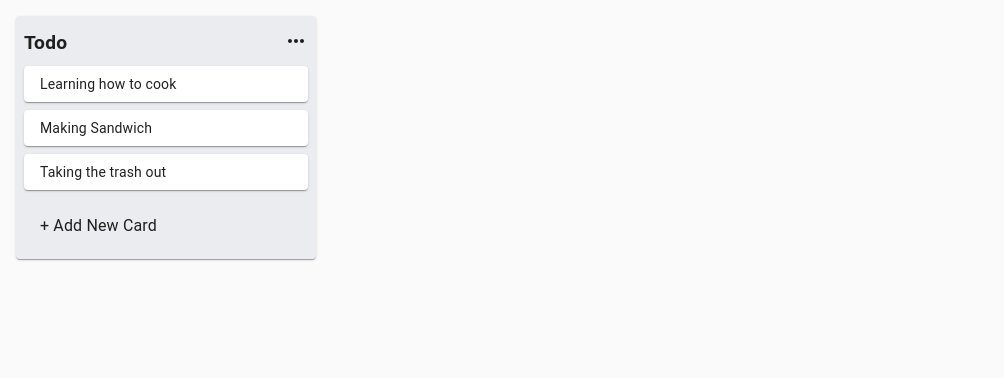
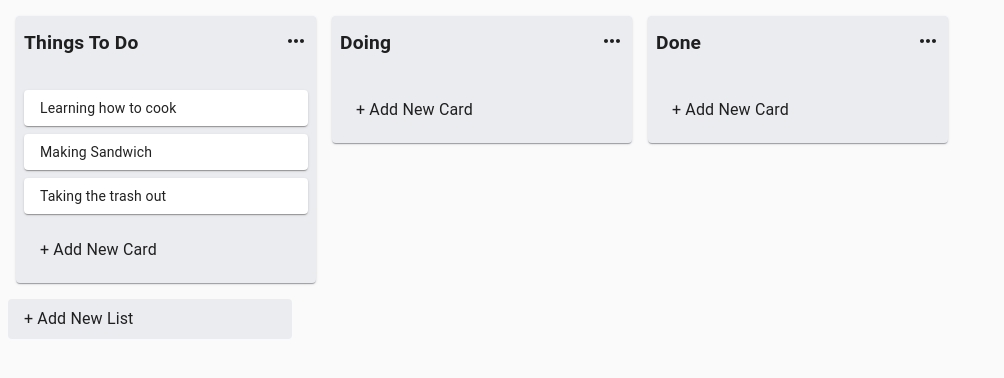
Before and after one commit to akshaydodkade/kanban-board, a React (Create React App) app: page / in a window 1280 px wide. Shown: the top 378 px of the page, without its empty margins (0-1004 px from the left). Built offline with nearby package versions, Linux system fonts and the light colour scheme.

Commit message:
board - added drag and drop

```diff
--- a/package.json
+++ b/package.json
@@ -9,6 +9,7 @@
     "@testing-library/react": "^11.1.0",
     "@testing-library/user-event": "^12.1.10",
     "react": "^17.0.2",
+    "react-beautiful-dnd": "^13.1.0",
     "react-dom": "^17.0.2",
     "react-scripts": "4.0.3",
     "web-vitals": "^1.0.1"
--- a/src/App.js
+++ b/src/App.js
@@ -3,12 +3,24 @@ import List from './components/List/List';
 import store from './utils/store';
 import StoreAPI from './utils/StoreAPI';
 import { v4 as uuid } from 'uuid';
+import InputContainer from './components/Input/InputContainer';
+import { makeStyles } from "@material-ui/core/styles";
+import { DragDropContext } from 'react-beautiful-dnd';
+
+const useStyle = makeStyles((theme) => ({
+  root: {
+    display: 'flex',
+    width: '100%',
+    msOverflowY: 'auto'
+  }
+}));
 
 const App = () => {
+  const classes = useStyle();
   const [data, setData] = useState(store);
+
   const addMoreCard = (title, listId) => {
     const newCardId = uuid();
-    console.log(newCardId);
     const newCard = {
       id: newCardId,
       title,
@@ -26,9 +38,76 @@ const App = () => {
     }
     setData(newState);
   }
+  const addMoreList = (title) => {
+    const newListId = uuid();
+    const newList = {
+      id: newListId,
+      title,
+      cards: []
+    }
+
+    const newState = {
+      listIds: [...data.listIds, newListId],
+      lists: {
+        ...data.lists,
+        [newListId]: newList,
+      },
+    }
+    setData(newState);
+  }
+  const updateListTitle = (title, listId) => {
+    const list = data.lists[listId];
+    list.title = title;
+
+    const newState = {
+      ...data,
+      lists: {
+        ...data.lists,
+        [listId]: list,
+      },
+    }
+    setData(newState);
+  }
+  const onDragEnd = (result) => {
+    const {destination, source, draggableId} = result;
+    if (!destination) {
+      return;
+    }
+    const sourceList = data.lists[source.droppableId];
+    const destinationList = data.lists[destination.droppableId];
+    const draggingCard = sourceList.cards.filter((card) => card.id === draggableId)[0];
+
+    if (source.droppableId === destination.droppableId) {
+      sourceList.cards.splice(source.index, 1);
+      destinationList.cards.splice(destination.index, 0, draggingCard);
+      const newState = {
+        ...data,
+        lists: {
+          ...data.lists,
+          [sourceList.id]:destinationList
+        }
+      }
+      setData(newState);
+    }
+    else {
+      sourceList.cards.splice(source.index, 1);
+      destinationList.cards.splice(destination.index, 0, draggingCard);
+      const newState = {
+        ...data,
+        lists: {
+          ...data.lists,
+          [sourceList.id]:sourceList,
+          [destinationList.id]:destinationList
+        }
+      }
+      setData(newState);
+    }
+  }
+
   return (
-    <StoreAPI.Provider value={{ addMoreCard }}>
-      <div>
+    <StoreAPI.Provider value={{ addMoreCard, addMoreList, updateListTitle }}>
+      <DragDropContext onDragEnd={onDragEnd}>
+        <div className={classes.root}>
           {
             data.listIds.map((listId) => {
               const list = data.lists[listId];
@@ -36,6 +115,8 @@ const App = () => {
             })
           }
         </div>
+      </DragDropContext>
+      <InputContainer type='list' />
     </StoreAPI.Provider>
   );
 }
--- a/src/components/Card.js
+++ b/src/components/Card.js
@@ -1,6 +1,7 @@
 import React from 'react';
 import { Paper } from '@material-ui/core';
 import { makeStyles } from "@material-ui/core/styles";
+import { Draggable } from 'react-beautiful-dnd';
 
 const useStyle = makeStyles((theme) => ({
   card: {
@@ -9,12 +10,18 @@ const useStyle = makeStyles((theme) => ({
   }
 }));
 
-const Card = ({card}) => {
+const Card = ({card, index}) => {
   const classes = useStyle();
   return (
-    <div>
-      <Paper className={classes.card}>{card.title}</Paper>
-    </div>
+    <Draggable draggableId={card.id} index={index}>
+      {
+        (provided) => (
+          <div ref={provided.innerRef} {...provided.dragHandleProps} {...provided.draggableProps}>
+            <Paper className={classes.card}>{card.title}</Paper>
+          </div>
+        )
+      }
+    </Draggable>
   );
 }
 
--- a/src/components/Input/InputCard.js
+++ b/src/components/Input/InputCard.js
@@ -6,6 +6,7 @@ import StoreAPI from '../../utils/StoreAPI';
 
 const useStyle = makeStyles((theme) => ({
   card: {
+    width: '280px',
     margin: theme.spacing(0, 1, 1, 1),
     paddingBottom: theme.spacing(4)
   },
@@ -24,21 +25,23 @@ const useStyle = makeStyles((theme) => ({
   }
 }))
 
-const InputCard = ({setOpen, listId}) => {
+const InputCard = ({setOpen, listId, type}) => {
   const classes = useStyle();
-  const { addMoreCard } = useContext(StoreAPI);
-  const [cardTitle, setCardTitle] = useState('');
+  const { addMoreCard, addMoreList } = useContext(StoreAPI);
+  const [title, setTitle] = useState('');
   const handleOnChange = (e) => {
-    setCardTitle(e.target.value);
+    setTitle(e.target.value);
   };
   const handleBtnConfirm = () => {
-    addMoreCard(cardTitle, listId);
-    setCardTitle('');
-    setOpen(false);
-  }
-  const handleOnBlur = () => {
-    setCardTitle('');
-    setOpen(false);
+    if (type === 'card') {
+      addMoreCard(title, listId);
+      setTitle('');
+      setOpen(false);
+    } else {
+      addMoreList(title);
+      setTitle('');
+      setOpen(false);
+    }
   }
   return (
     <div>
@@ -47,18 +50,24 @@ const InputCard = ({setOpen, listId}) => {
           <InputBase
             onChange={handleOnChange}
             multiline
-            onBlur={handleOnBlur}
+            onBlur={() => setOpen(false)}
             fullWidth
             inputProps={{
               className: classes.input,
-             }}
-             value={cardTitle}
-             placeholder="Enter New Task"
+            }}
+            value={title}
+            placeholder={
+              type === 'list'?"Enter List Title":"Enter New Task"
+            }
           />
         </Paper>
       </div>
       <div className={classes.confirm}>
-        <Button className={classes.btnConfirm} onClick={handleBtnConfirm}>Add Card</Button>
+        <Button className={classes.btnConfirm} onClick={handleBtnConfirm}>
+          {
+            type === 'list'?"Add New List":"Add Card"
+          }
+        </Button>
         <IconButton onClick={() => setOpen(false)}>
           <ClearIcon />
         </IconButton>
--- a/src/components/Input/InputContainer.js
+++ b/src/components/Input/InputContainer.js
@@ -5,7 +5,8 @@ import InputCard from './InputCard';
 
 const useStyle = makeStyles((theme) => ({
   root: {
-    marginTop: theme.spacing(2)
+    marginTop: theme.spacing(2),
+    width: '300px',
   },
   addCard: {
     padding: theme.spacing(1, 1, 1, 2),
@@ -17,13 +18,13 @@ const useStyle = makeStyles((theme) => ({
   }
 }));
 
-const InputContainer = ({listId}) => {
+const InputContainer = ({listId, type}) => {
   const classes = useStyle();
   const [open, setOpen] = useState(false);
   return (
     <div className={classes.root}>
       <Collapse in={open}>
-        <InputCard setOpen={setOpen} listId={listId} />
+        <InputCard setOpen={setOpen} listId={listId} type={type} />
       </Collapse>
       <Collapse in={!open}>
         <Paper
@@ -31,7 +32,9 @@ const InputContainer = ({listId}) => {
           elevation={0}
           onClick={() => setOpen(!open)}
         >
-          <Typography>+ Add New Card</Typography>
+          <Typography>{
+            type==='list'?'+ Add New List':'+ Add New Card'
+          }</Typography>
         </Paper>
       </Collapse>
     </div>
--- a/src/components/List/List.js
+++ b/src/components/List/List.js
@@ -4,6 +4,7 @@ import { makeStyles } from "@material-ui/core/styles";
 import Title from "./Title";
 import Card from "../Card";
 import InputContainer from "../Input/InputContainer";
+import { Droppable } from "react-beautiful-dnd";
 
 const useStyle = makeStyles((theme) => ({
   root: {
@@ -13,6 +14,9 @@ const useStyle = makeStyles((theme) => ({
     marginTop: theme.spacing(2),
     paddingTop: '5px',
     paddingBottom: '5px'
+  },
+  cardContainer: {
+    marginTop: theme.spacing(4)
   }
 }));
 
@@ -22,13 +26,21 @@ export default function List({list}) {
     <div>
       <Paper className={classes.root}>
         <CssBaseline/>
-        <Title title={list.title} />
-        {
-          list.cards.map((card) => (
-            <Card card={card} key={card.id} />
-          ))
+        <Title title={list.title} listId={list.id} />
+        <Droppable droppableId={list.id}>
+        {(provided) => (
+            <div ref={provided.innerRef} {...provided.droppableProps} className={classes.cardContainer}>
+              {
+                list.cards.map((card, index) => (
+                  <Card card={card} key={card.id} index={index} />
+                ))
+              }
+              {provided.placeholder}
+            </div>
+          )
         }
-        <InputContainer listId={list.id} />
+        </Droppable>
+        <InputContainer listId={list.id} type='card' />
       </Paper>
     </div>
   )
--- a/src/components/List/Title.js
+++ b/src/components/List/Title.js
@@ -1,7 +1,8 @@
-import React, { useState } from 'react';
+import React, { useState, useContext } from 'react';
 import { InputBase, Typography } from '@material-ui/core';
 import { makeStyles } from "@material-ui/core/styles";
 import MoreHorizIcon from "@material-ui/icons/MoreHoriz";
+import StoreAPI from '../../utils/StoreAPI';
 
 const useStyle = makeStyles((theme) => ({
   editableTitleContainer: {
@@ -23,22 +24,31 @@ const useStyle = makeStyles((theme) => ({
   }
 }));
 
-const Title = ({title}) => {
+const Title = ({title, listId}) => {
   const [open, setOpen] = useState(false);
+  const [newTitle, setNewTitle] = useState(title);
+  const {updateListTitle} = useContext(StoreAPI);
   const classes = useStyle();
-
+  const handleOnChange = (e) => {
+    setNewTitle(e.target.value);
+  }
+  const handleOnBlur = () => {
+    setOpen(false);
+    updateListTitle(newTitle, listId);
+  }
   return (
     <div>
       {
         open?(
           <InputBase
+            onChange={handleOnChange}
             autoFocus
-            value={title}
+            value={newTitle}
             inputProps={{
               className: classes.input,
              }}
              fullWidth
-             onBlur={() => setOpen(!open)}
+             onBlur={handleOnBlur}
           />
         ):(
           <div className={classes.editableTitleContainer}>
--- a/src/utils/store.js
+++ b/src/utils/store.js
@@ -17,11 +17,21 @@ const data = {
   lists: {
     'list-1': {
       id: 'list-1',
-      title: 'Todo',
+      title: 'Things To Do',
       cards,
+    },
+    'list-2': {
+      id: 'list-2',
+      title: 'Doing',
+      cards: [],
+    },
+    'list-3': {
+      id: 'list-3',
+      title: 'Done',
+      cards: [],
     }
   },
-  listIds: ['list-1'],
+  listIds: ['list-1', 'list-2', 'list-3'],
 }
 
 export default data;
```
Also changed, not shown: 2 other files (tests, documents, lock files or other folders). Lines whose indentation alone changed are shown as unchanged.
